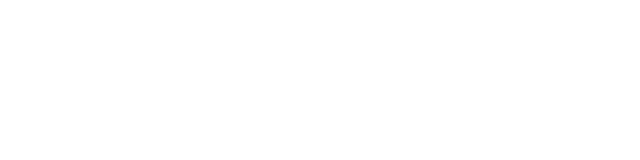
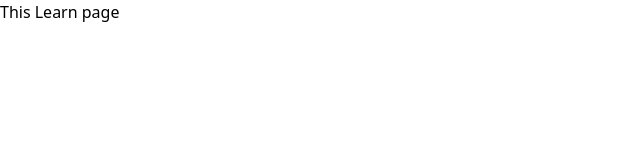
Before and after one commit to terter21002/kpelle-language-platform, a React (Vite) app in the folder frontend/: page /class in a window 1280 px wide. Before the commit this address had no page. Shown: the top 160 px of the page, without its empty margins (0-640 px from the left). Built offline with nearby package versions, Linux system fonts and the light colour scheme.

Commit message:
feat(frontend): start class page

```diff
--- a/frontend/src/App.jsx
+++ b/frontend/src/App.jsx
@@ -14,6 +14,7 @@
 import CultureLearnMore from "./pages/culture/CutureLearnMore";
 import Tutor from "./pages/tutor";
 import Booking from "./pages/tutor/Booking";
+import Learn from "./pages/class/Learn";
 
 const App = () => {
   return (
@@ -37,6 +38,7 @@
           <Route path="/tutor" element={<Tutor />}>
             <Route index element={<Booking />} />
           </Route>
+          <Route path="/class" element={<Learn />} />
         </Routes>
       </BrowserRouter>
     </AuthProvider>
--- /dev/null
+++ b/frontend/src/pages/class/Learn.jsx
@@ -0,0 +1,9 @@
+const Learn = () => {
+  return (
+    <div>
+      <h1>This Learn page</h1>
+    </div>
+  );
+};
+
+export default Learn;
--- /dev/null
+++ b/frontend/src/pages/class/index.jsx
@@ -0,0 +1,11 @@
+import Learn from "./Learn";
+
+const Class = () => {
+  return (
+    <div>
+      <Learn />
+    </div>
+  );
+};
+
+export default Class;
```
